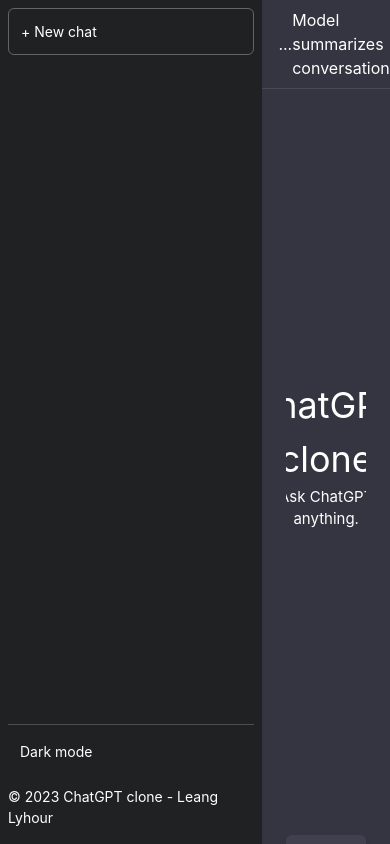
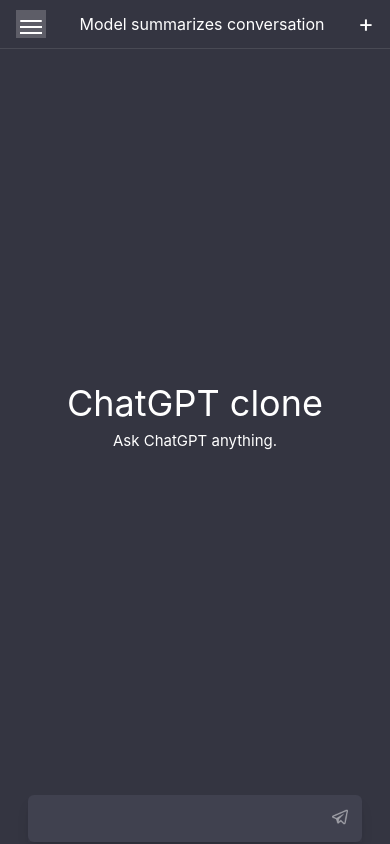
Before and after one commit to leehourr/chatgpt-clone, a React (Create React App) app: page / in a window 390 px wide. Built offline with nearby package versions, Linux system fonts and the light colour scheme.

Commit message:
added navBar animation in small screen

```diff
--- a/src/components/ChatArea/index.js
+++ b/src/components/ChatArea/index.js
@@ -38,17 +38,19 @@
   };
 
   return (
-    <div className="bg-[#343541] w-full h-full flex flex-col pb-[3.2rem] items-center justify-between px-6 md:px-0">
-      <section className="flex-grow flex items-center justify-center w-full h-full overflow-y-auto pb-[1rem]">
+    <div className="bg-[#343541] w-full h-full flex flex-col pb-[3.2rem] items-center justify-between">
+      <section className="flex-grow flex items-center justify-center w-full h-full overflow-y-auto pb-[1rem] scrollbar-thin">
         {chatCtx.newChat && <HomePage />}
         {!chatCtx.newChat && (
+          <div className="h-full w-full">
             <ChatArea isLoading={isLoading} hasError={hasError} />
+          </div>
         )}
       </section>
-
+      <section className="w-full px-7 xl:px-0 2lg:w-[47.9rem] ">
         <form
           onSubmit={submitHandler}
-        className="relative w-full md:w-[47.9rem] shadow-lg shadow-black/10"
+          className="relative w-full shadow-lg shadow-black/10"
         >
           <input
             ref={inputRef}
@@ -64,6 +66,7 @@
             />
           </button>
         </form>
+      </section>
     </div>
   );
 };
--- a/src/components/Layout/index.js
+++ b/src/components/Layout/index.js
@@ -5,24 +5,41 @@
 
 const Index = () => {
   const chatCtx = useContext(ChatContext);
-  const [isMobileScreen, setIsMobileScreen] = useState(false);
+  const [toggle, setToggle] = useState(false);
 
   const mobileScreen = useMediaQuery({
     query: "(max-width: 640px)",
   });
+  const toggleNavBar = () => {
+    setToggle((prev) => !prev);
+  };
   return (
     <div className="flex items-center w-full text-white text-[14px]">
       <div
-        className={`$ w-[16.4rem] flex px-2 h-screen bg-[#202123] flex-col items-center justify-between`}
+        className={` w-[16.4rem] ${
+          mobileScreen
+            ? `fixed flex z-20 ${
+                toggle ? "translate-x-0" : "-translate-x-full"
+              }`
+            : "flex"
+        } transition-all duration-100  px-2 h-screen bg-[#202123] flex-col items-center justify-between`}
       >
         <button
           onClick={chatCtx.removeChatHandler}
-          className="w-full text-left pl-3 mt-2 py-3 border-[1px] border-white/30 rounded-md cursor-pointer hover:bg-white/5"
+          className="w-full relative text-left pl-3 mt-2 py-2 border-[1px] border-white/30 rounded-md cursor-pointer hover:bg-white/5"
         >
           + New chat
         </button>
+        {toggle && (
+          <span
+            onClick={toggleNavBar}
+            className="absolute cursor-pointer bg-[#202123] top-1 -right-8 text-center p-2 h-10"
+          >
+            &#9587;
+          </span>
+        )}
         <footer className="w-full flex flex-col gap-3 border-t-[1px] border-t-white/20 mb-4">
-          <button className="w-full text-left mt-1 pl-3 py-3 rounded-md cursor-pointer hover:bg-white/5">
+          <button className="w-full text-left mt-1 pl-3 py-2 rounded-md cursor-pointer hover:bg-white/5">
             Dark mode
           </button>
           <p>&copy; 2023 ChatGPT clone - Leang Lyhour</p>
@@ -32,7 +49,14 @@
         {mobileScreen && (
           <header className="w-full bg-[#343541] pt-2 pb-2 px-4 border-b-[1px] border-b-white/10">
             <div className="text-[16px] flex items-center justify-between">
-              <div>...</div>
+              <div
+                onClick={toggleNavBar}
+                className="cursor-pointer bg-white/20 w-[30px] h-[28px] relative"
+              >
+                <span className="absolute top-[0.6rem] left-1 w-[22px] h-[2px] rounded-full bg-white"></span>
+                <span className="absolute top-4 left-1 w-[22px] h-[2px] bg-white"></span>
+                <span className="absolute top-[1.4rem] left-1 w-[22px] h-[2px] bg-white"></span>
+              </div>
               <h1 className="">Model summarizes conversation</h1>
               <span className="text-2xl">+</span>
             </div>
--- a/tailwind.config.js
+++ b/tailwind.config.js
@@ -2,7 +2,11 @@
 module.exports = {
   content: ["./src/**/*.{js,jsx,ts,tsx}"],
   theme: {
-    extend: {},
+    extend: {
+      screens: {
+        "2lg": "1050px",
+      },
+    },
   },
-  plugins: [],
+  plugins: [require("tailwind-scrollbar")],
 };
```
Lines whose indentation alone changed are shown as unchanged.
